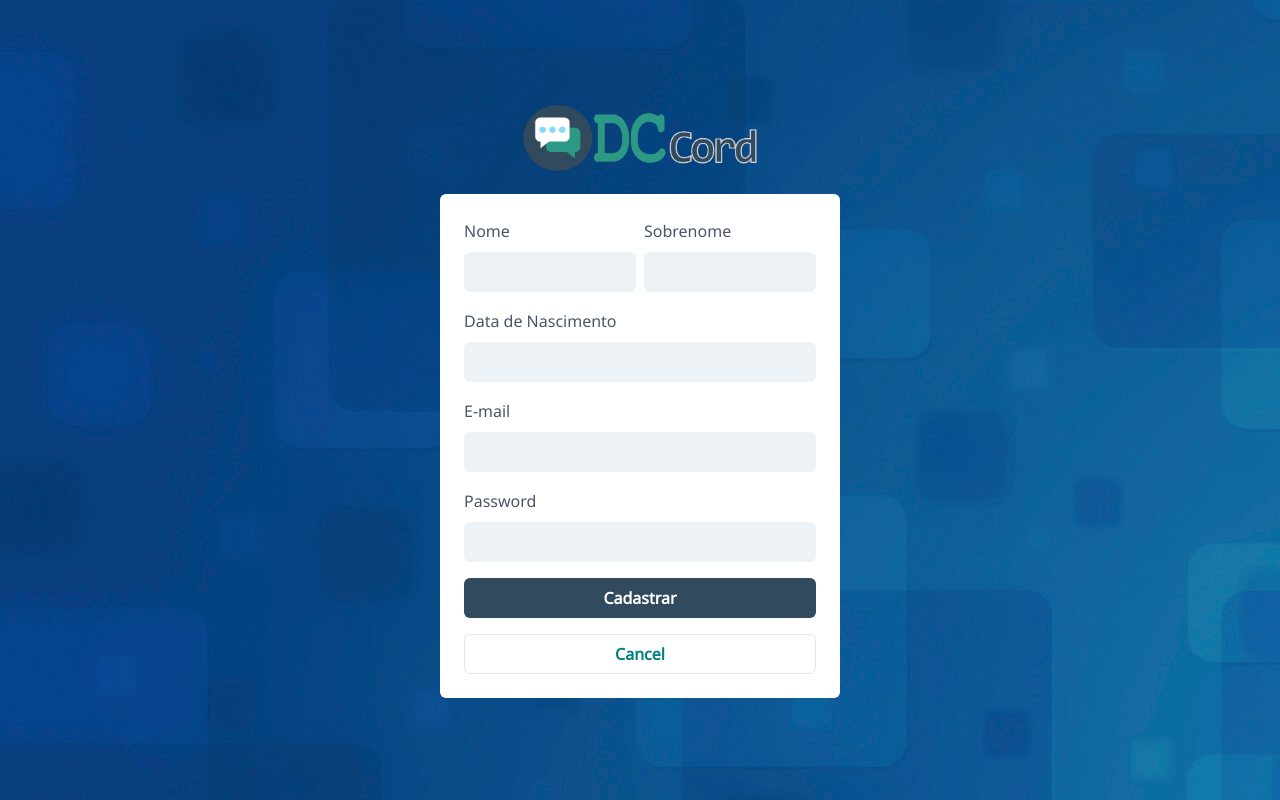
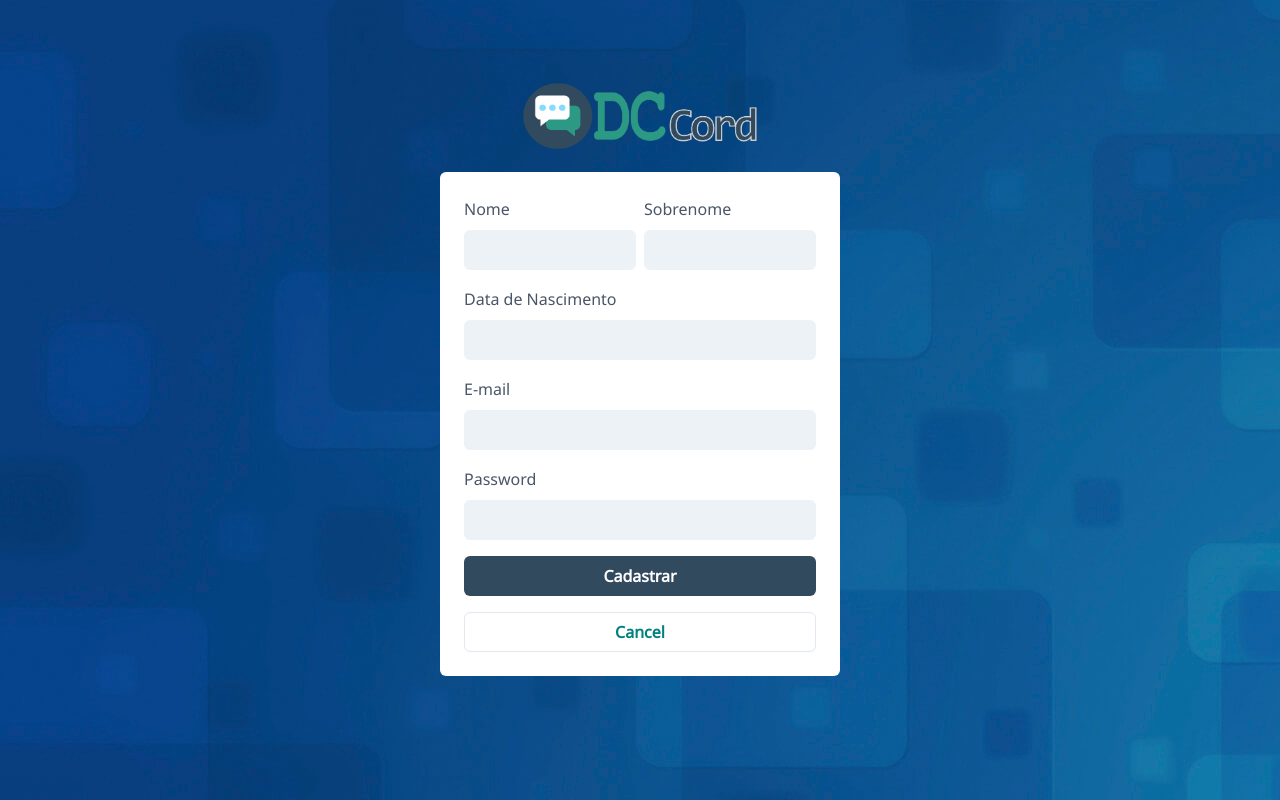
Before and after one commit to acauanrr/dccord, a Next.js app in the folder frontend/: page /cadastro in a window 1280 px wide. Built offline with nearby package versions, Linux system fonts and the light colour scheme.

Commit message:
mod front

```diff
--- a/frontend/pages/cadastro.jsx
+++ b/frontend/pages/cadastro.jsx
@@ -32,7 +32,13 @@ export default function Cadastro() {
   const [error, setError] = useState(null);
 
   return (
-    <Flex align="center" justify="center" h="100vh" flexDirection="column">
+    <Flex
+      align="center"
+      justify="start"
+      h="100vh"
+      flexDirection="column"
+      pt={20}
+    >
       <Box w={60} pb={5}>
         <Image src="/images/logo-full.png" alt="logo" />
       </Box>
--- a/frontend/pages/index.jsx
+++ b/frontend/pages/index.jsx
@@ -35,9 +35,10 @@ export default function Login() {
   return (
     <Flex
       align="center"
-      justify="center"
+      justify="start"
       h="100vh"
       flexDirection="column"
+      pt={20}
     >
       <Box w={60} pb={5}>
         <Image src="/images/logo-full.png" alt="logo" />
```
Also changed, not shown: 1 other file (tests, documents, lock files or other folders).
